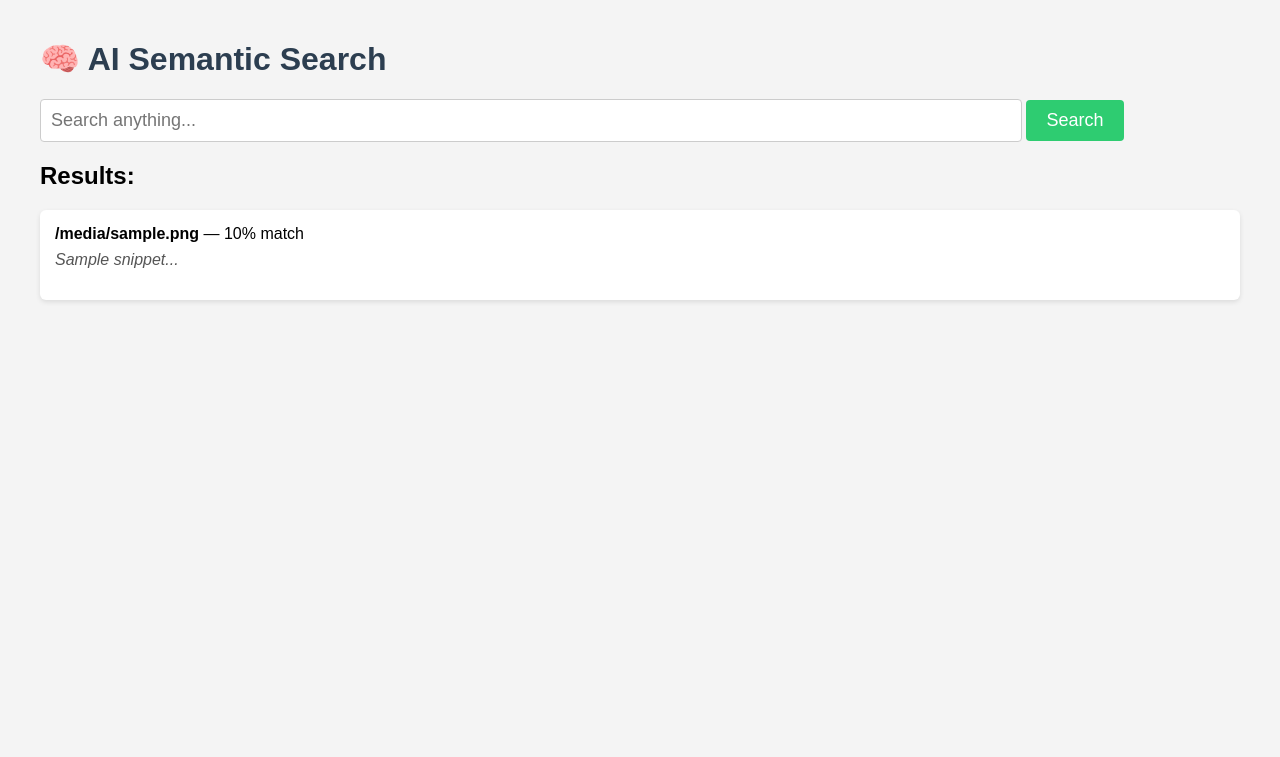
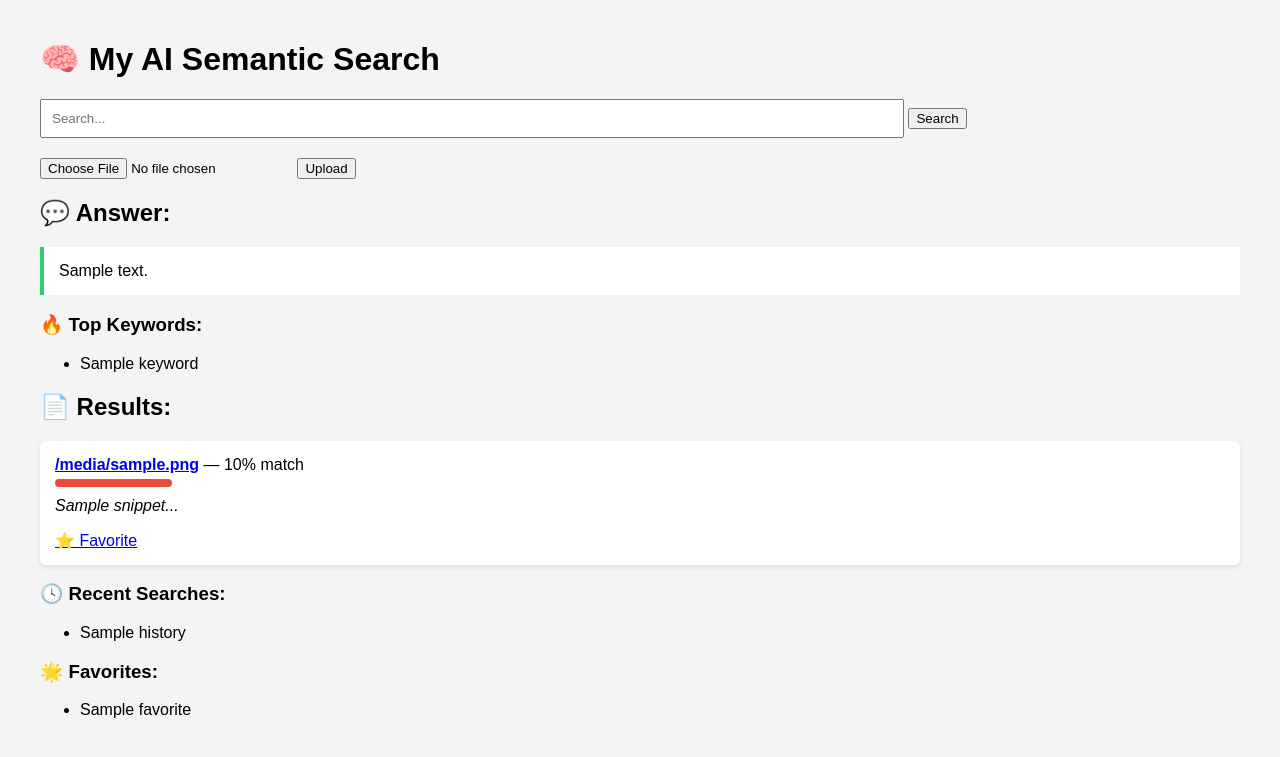
Before and after one commit to dhunganapramod9/search-engine, a Flask app: template templates/index.html in a window 1280 px wide. Shown: the top 757 px of the page. Run offline with Flask 3, Linux system fonts and the light colour scheme; the template is opened without the code that fills it: most values are stand-ins (such as "Sample title", 1, 10 or a date in 2020).

Commit message:
Update local changes before pulling

```diff
--- a/app.py
+++ b/app.py
@@ -1,45 +1,114 @@
-from flask import Flask, render_template, request
+from flask import Flask, render_template, request, redirect, url_for, session
 from sentence_transformers import SentenceTransformer, util
-from utils import load_documents
+from utils import load_documents, extract_keywords, extract_text_from_file
+import os
 
 app = Flask(__name__)
 
-# Load and preprocess documents
+# I’ve set a secret key for Flask session management (for history/favorites)
+app.secret_key = "your_secret_key"
+
+# This loads the existing .txt files from the documents/ folder
 docs, filenames = load_documents()
 
-# Load Sentence Transformer model
-print("🧠 Loading model...")
-model = SentenceTransformer('all-MiniLM-L6-v2')
+# I’m using the all-MiniLM-L6-v2 model from Hugging Face for semantic embeddings
+model = SentenceTransformer("all-MiniLM-L6-v2")
+
+# Here I encode all the documents so I can compute similarity later
 doc_embeddings = model.encode(docs, convert_to_tensor=True)
 
-@app.route('/', methods=['GET', 'POST'])
+# I extract keywords from the entire corpus for suggestion display
+keywords = extract_keywords(docs)
+
+@app.route("/", methods=["GET", "POST"])
 def index():
     results = []
     query = ""
+    answer = None
 
-    if request.method == 'POST':
-        query = request.form['query']
+    # I use Flask sessions to store search history and favorites per user session
+    if "history" not in session:
+        session["history"] = []
+    if "favorites" not in session:
+        session["favorites"] = []
+
+    # This is triggered when the user submits a search query
+    if request.method == "POST":
+        query = request.form["query"]
+        session["history"].append(query)
+
+        # I compute similarity between the query and all document vectors
         query_embedding = model.encode(query, convert_to_tensor=True)
         scores = util.cos_sim(query_embedding, doc_embeddings)[0]
         ranked = zip(filenames, docs, scores)
 
-        results = []
+        # For each matching document, I extract the top sentence and its similarity score
         for name, content, score in ranked:
-            score_float = float(score)
-            if score_float > 0:
-                # Generate snippet
-                sentences = content.split(".")
-                snippet = sentences[0] if sentences else content[:120]
+            score_val = float(score)
+            if score_val > 0:
+                snippet = content.split(".")[0]
                 results.append({
                     "filename": name,
-                    "score": round(score_float * 100, 2),
+                    "score": round(score_val * 100, 2),
                     "snippet": snippet.strip()
                 })
 
+        # I sort the results by highest similarity score
         results = sorted(results, key=lambda x: x["score"], reverse=True)
 
-    return render_template('index.html', results=results, query=query)
+        # I optionally use OpenAI to return a smart answer to the query
+        try:
+            import openai
+            openai.api_key = os.environ.get("OPENAI_API_KEY")
+            if openai.api_key:
+                response = openai.ChatCompletion.create(
+                    model="gpt-3.5-turbo",
+                    messages=[{"role": "user", "content": query}]
+                )
+                answer = response.choices[0].message.content.strip()
+        except:
+            answer = None
 
-if __name__ == '__main__':
-    print("🚀 Starting Flask server with semantic search and snippet previews...")
+    # This returns the search results along with query, history, and favorites
+    return render_template("index.html", results=results, query=query, answer=answer,
+                           keywords=keywords, history=session["history"], favorites=session["favorites"])
+
+@app.route("/document/<filename>")
+def view_document(filename):
+    # This route displays full content of a clicked document
+    filepath = os.path.join("documents", filename)
+    if not os.path.exists(filepath):
+        return "File not found."
+    with open(filepath, "r", encoding="utf-8") as f:
+        content = f.read()
+    return render_template("document.html", filename=filename, content=content)
+
+@app.route("/upload", methods=["POST"])
+def upload_file():
+    # I allow the user to upload .txt, .pdf, or .docx files for dynamic search
+    file = request.files["file"]
+    if file:
+        text = extract_text_from_file(file)
+        filename = file.filename
+        path = os.path.join("documents", filename)
+        with open(path, "w", encoding="utf-8") as f:
+            f.write(text)
+        docs.append(text)
+        filenames.append(filename)
+        global doc_embeddings
+        # After upload, I re-encode all docs to include the new one
+        doc_embeddings = model.encode(docs, convert_to_tensor=True)
+    return redirect(url_for("index"))
+
+@app.route("/favorite/<filename>")
+def favorite(filename):
+    # This lets users mark documents as favorites
+    if "favorites" not in session:
+        session["favorites"] = []
+    if filename not in session["favorites"]:
+        session["favorites"].append(filename)
+    return redirect(url_for("index"))
+
+if __name__ == "__main__":
+    # This starts the local server with debug mode for development
     app.run(debug=True)
--- a/templates/index.html
+++ b/templates/index.html
@@ -1,57 +1,66 @@
 <!DOCTYPE html>
 <html>
 <head>
-    <title>Search Engine</title>
+    <title>Semantic Search</title>
     <style>
-        body { font-family: Arial, sans-serif; margin: 40px; background: #f4f4f4; }
-        h1 { color: #2c3e50; }
-        input[type="text"] {
-            width: 80%;
-            padding: 10px;
-            font-size: 18px;
-            border: 1px solid #ccc;
-            border-radius: 4px;
-        }
-        input[type="submit"] {
-            padding: 10px 20px;
-            font-size: 18px;
-            border: none;
-            background-color: #2ecc71;
-            color: white;
-            border-radius: 4px;
-            cursor: pointer;
-        }
-        .result {
-            background-color: white;
-            margin-top: 20px;
-            padding: 15px;
-            border-radius: 6px;
-            box-shadow: 0 2px 5px rgba(0,0,0,0.1);
-        }
-        .snippet {
-            margin-top: 8px;
-            color: #555;
-            font-style: italic;
-        }
+        body { font-family: sans-serif; margin: 40px; background: #f4f4f4; }
+        .result { background: white; padding: 15px; border-radius: 6px; box-shadow: 0 2px 5px rgba(0,0,0,0.1); margin-top: 20px; }
+        .bar { height: 8px; border-radius: 5px; margin-top: 5px; }
+        .green { background: #2ecc71; }
+        .yellow { background: #f1c40f; }
+        .red { background: #e74c3c; }
     </style>
 </head>
 <body>
-    <h1>🧠 AI Semantic Search</h1>
+    <h1>🧠 My AI Semantic Search</h1>
+
+    <!-- I added a simple search bar -->
     <form method="POST">
-        <input type="text" name="query" placeholder="Search anything..." value="{{ query }}">
+        <input type="text" name="query" placeholder="Search..." value="{{ query }}" style="width: 70%; padding: 10px;">
         <input type="submit" value="Search">
     </form>
 
+    <!-- This is the file upload section -->
+    <form action="/upload" method="POST" enctype="multipart/form-data" style="margin-top:20px;">
+        <input type="file" name="file">
+        <input type="submit" value="Upload">
+    </form>
+
+    {% if answer %}
+        <!-- LLM-generated answer appears here -->
+        <h2>💬 Answer:</h2>
+        <div style="background:#fff;padding:15px;border-left:4px solid #2ecc71;">{{ answer }}</div>
+    {% endif %}
+
+    {% if keywords %}
+        <h3>🔥 Top Keywords:</h3>
+        <ul>
+            {% for kw in keywords %}
+                <li>{{ kw }}</li>
+            {% endfor %}
+        </ul>
+    {% endif %}
+
     {% if results %}
-        <h2>Results:</h2>
-        {% for result in results %}
+        <h2>📄 Results:</h2>
+        {% for r in results %}
             <div class="result">
-                <strong>{{ result.filename }}</strong> — {{ result.score }}% match
-                <p class="snippet">{{ result.snippet }}...</p>
+                <strong><a href="{{ url_for('view_document', filename=r.filename) }}">{{ r.filename }}</a></strong> — {{ r.score }}% match
+                <div class="bar {% if r.score > 80 %}green{% elif r.score > 50 %}yellow{% else %}red{% endif %}" style="width:{{ r.score }}%;"></div>
+                <p style="margin-top:10px;"><i>{{ r.snippet }}...</i></p>
+                <a href="{{ url_for('favorite', filename=r.filename) }}">⭐ Favorite</a>
             </div>
         {% endfor %}
-    {% elif query %}
-        <p>No results found for "{{ query }}"</p>
+    {% endif %}
+
+    {% if history %}
+        <h3>🕓 Recent Searches:</h3>
+        <ul>{% for h in history %}<li>{{ h }}</li>{% endfor %}</ul>
+    {% endif %}
+
+    {% if favorites %}
+        <h3>🌟 Favorites:</h3>
+        <ul>{% for f in favorites %}<li>{{ f }}</li>{% endfor %}</ul>
     {% endif %}
 </body>
 </html>
```
Also changed, not shown: templates/document.html (+16 -0 lines), utils.py (+62 -6 lines).
